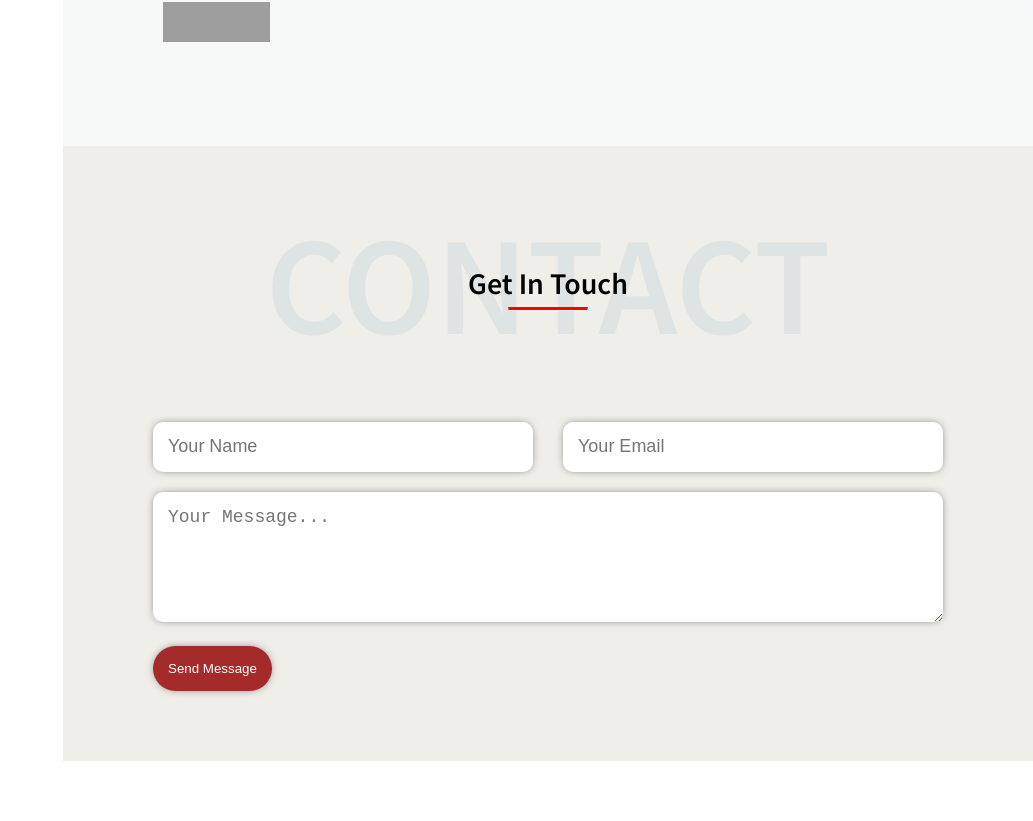
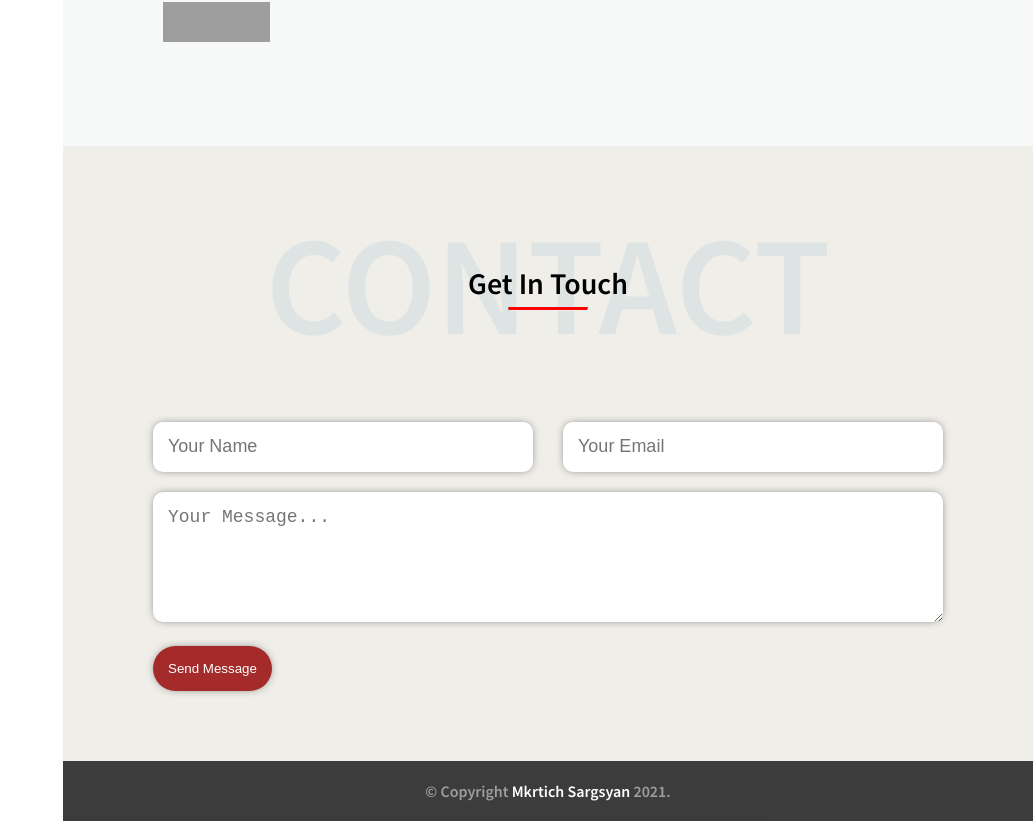
Before and after one commit to MkrtichSargsyan/MkrtichSargsyan.github.io, a Next.js app: page / in a window 1280 px wide. Shown: the part 3785-4606 px from the top of the page, without its empty margins (247-1280 px from the left). Before the commit the page ends 4546 px from the top, so only its background shows below. Built offline with nearby package versions, Linux system fonts and the light colour scheme; grey boxes are pictures that could not be loaded.

Commit message:
add footer

```diff
--- /dev/null
+++ b/components/main_content/Footer.js
@@ -0,0 +1,10 @@
+import React from "react";
+import styles from "../../styles/Footer.module.css";
+
+export default function Footer() {
+  return (
+    <footer className={styles.footer}>
+      © Copyright <span>Mkrtich Sargsyan</span> 2021.
+    </footer>
+  );
+}
--- a/components/main_content/Main.js
+++ b/components/main_content/Main.js
@@ -5,6 +5,7 @@
 import Contact from "../main_content/Contact";
 
 import styles from "../../styles/Main.module.css";
+import Footer from "./Footer";
 
 export default function Main(props) {
   return (
@@ -13,6 +14,7 @@
       <MyProjects />
       <AboutMe />
       <Contact />
+      <Footer/>
     </main>
   );
 }
--- /dev/null
+++ b/styles/Footer.module.css
@@ -0,0 +1,11 @@
+.footer{
+    padding: 20px;
+    background-color: rgba(30, 30, 30, 0.863);
+    color: rgb(158, 158, 158);
+    text-align: center;
+}
+
+.footer span{
+  font-family: unset;
+  color: white;
+}
```
